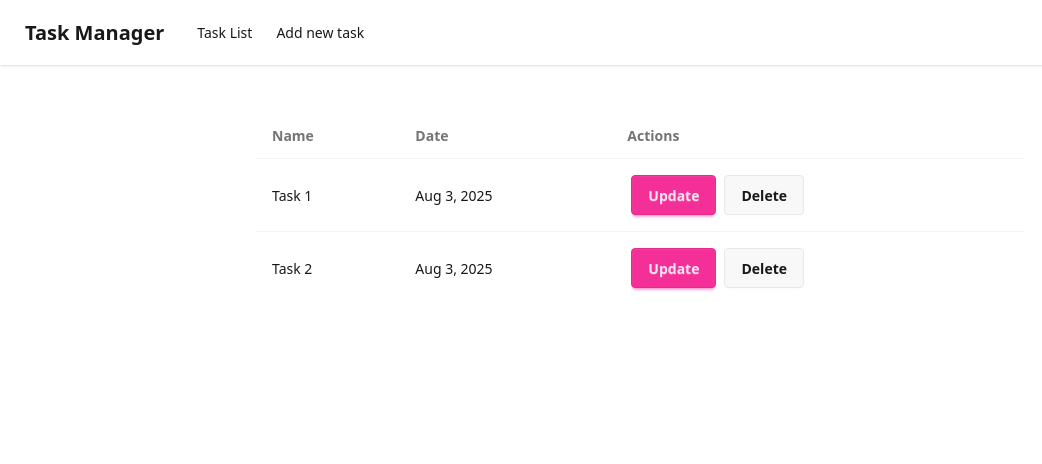
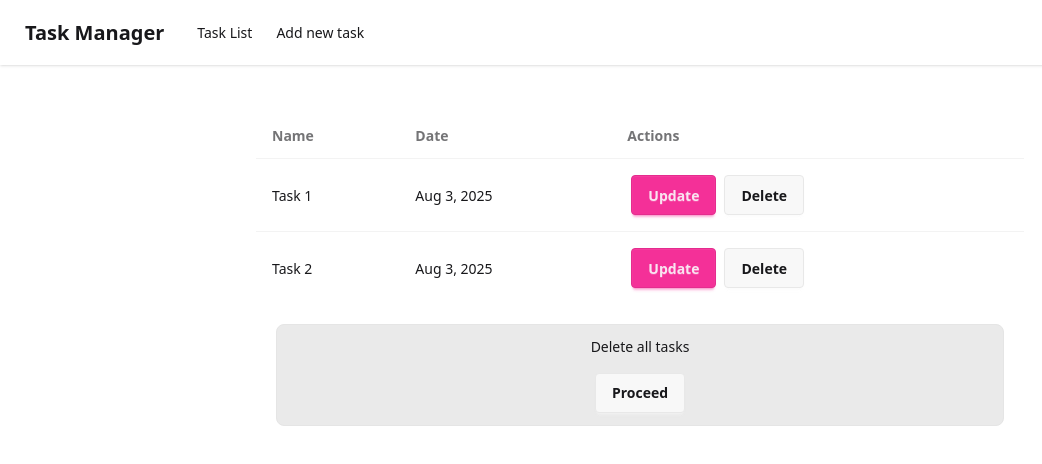
Before and after one commit to lisasce/angular-introduction-course, an Angular app: page / in a window 1280 px wide. Shown: the top 464 px of the page, without its empty margins (0-1042 px from the left). Built offline with nearby package versions, Linux system fonts and the light colour scheme.

Commit message:
Chapter reusable component: add alert banner to list and form

```diff
--- a/src/app/task-form/task-form.html
+++ b/src/app/task-form/task-form.html
@@ -15,3 +15,4 @@
 
   <button type="submit" class="btn btn-primary">Submit</button>
 </form>
+<app-alert-banner message="Do you want to prefill Form?" type="info" (onSubmit)="preFillForm()" />
--- a/src/app/task-form/task-form.ts
+++ b/src/app/task-form/task-form.ts
@@ -2,12 +2,14 @@ import {Component, inject, OnInit} from '@angular/core';
 import {FormControl, FormGroup, ReactiveFormsModule, Validators} from '@angular/forms';
 import {TaskService} from '../task-service';
 import {ActivatedRoute, Router} from '@angular/router';
+import {AlertBanner} from "../shared/components/alert-banner/alert-banner";
 
 
 @Component({
   selector: 'app-task-form',
   imports: [
-    ReactiveFormsModule
+    ReactiveFormsModule,
+    AlertBanner
   ],
   templateUrl: './task-form.html',
   styleUrl: './task-form.css',
@@ -52,4 +54,8 @@ export class TaskForm implements OnInit {
     this.router.navigate(["/"]);
   }
 
+  preFillForm() {
+    // TODO: pre fill the form with basic information
+  }
+
 }
--- a/src/app/task-list/task-list.html
+++ b/src/app/task-list/task-list.html
@@ -23,3 +23,4 @@
 @if (!tasks().length) {
   <p class="my-5 text-center">No tasks</p>
 }
+<app-alert-banner message="Delete all tasks" type="error" (onSubmit)="deleteAllTasks()"/>
--- a/src/app/task-list/task-list.ts
+++ b/src/app/task-list/task-list.ts
@@ -2,12 +2,14 @@ import {Component, inject} from '@angular/core';
 import {DatePipe} from "@angular/common";
 import {TaskService} from '../task-service';
 import {RouterLink} from '@angular/router';
+import {AlertBanner} from '../shared/components/alert-banner/alert-banner';
 
 @Component({
   selector: 'app-task-list',
   imports: [
     DatePipe,
-    RouterLink
+    RouterLink,
+    AlertBanner
   ],
   templateUrl: './task-list.html',
   styleUrl: './task-list.css'
@@ -20,4 +22,8 @@ export class TaskList {
     this.taskService.deleteTask(id);
   }
 
+  deleteAllTasks() {
+    // TODO: delete all tasks
+  }
+
 }
```
